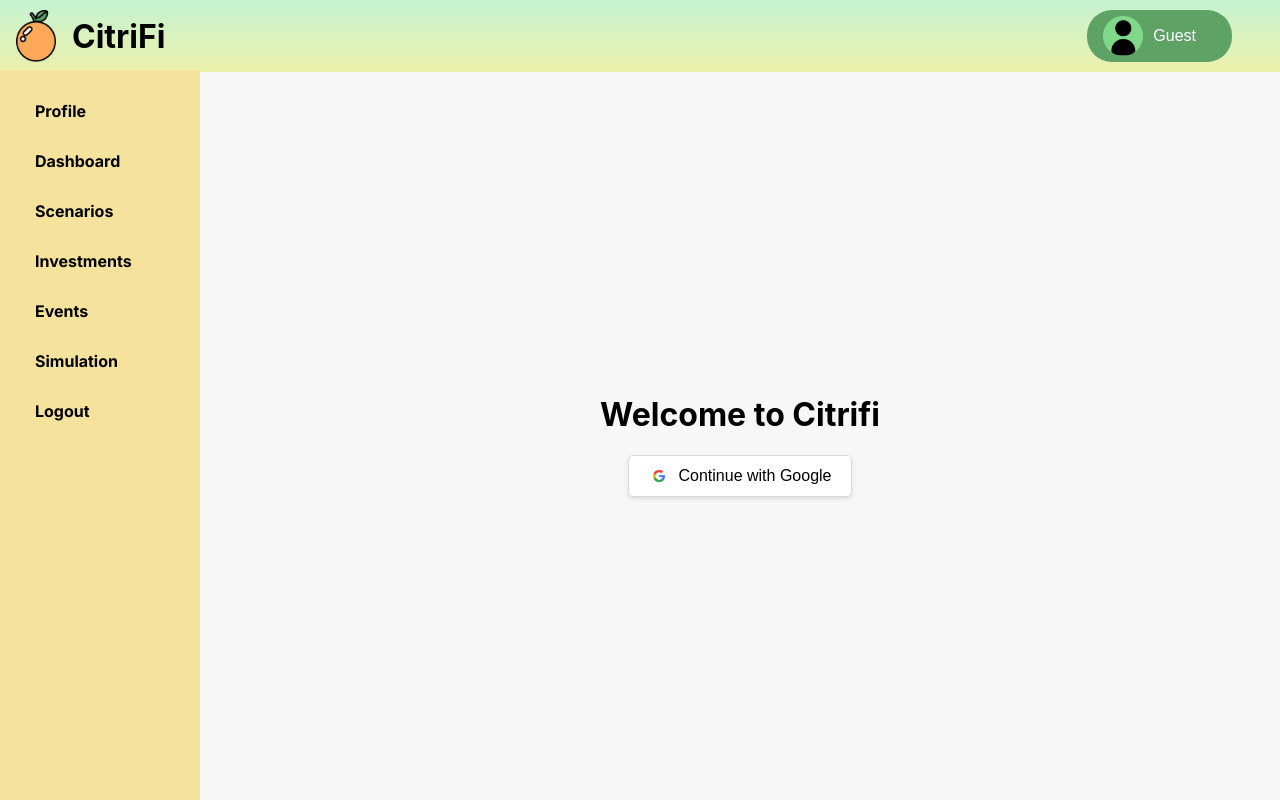
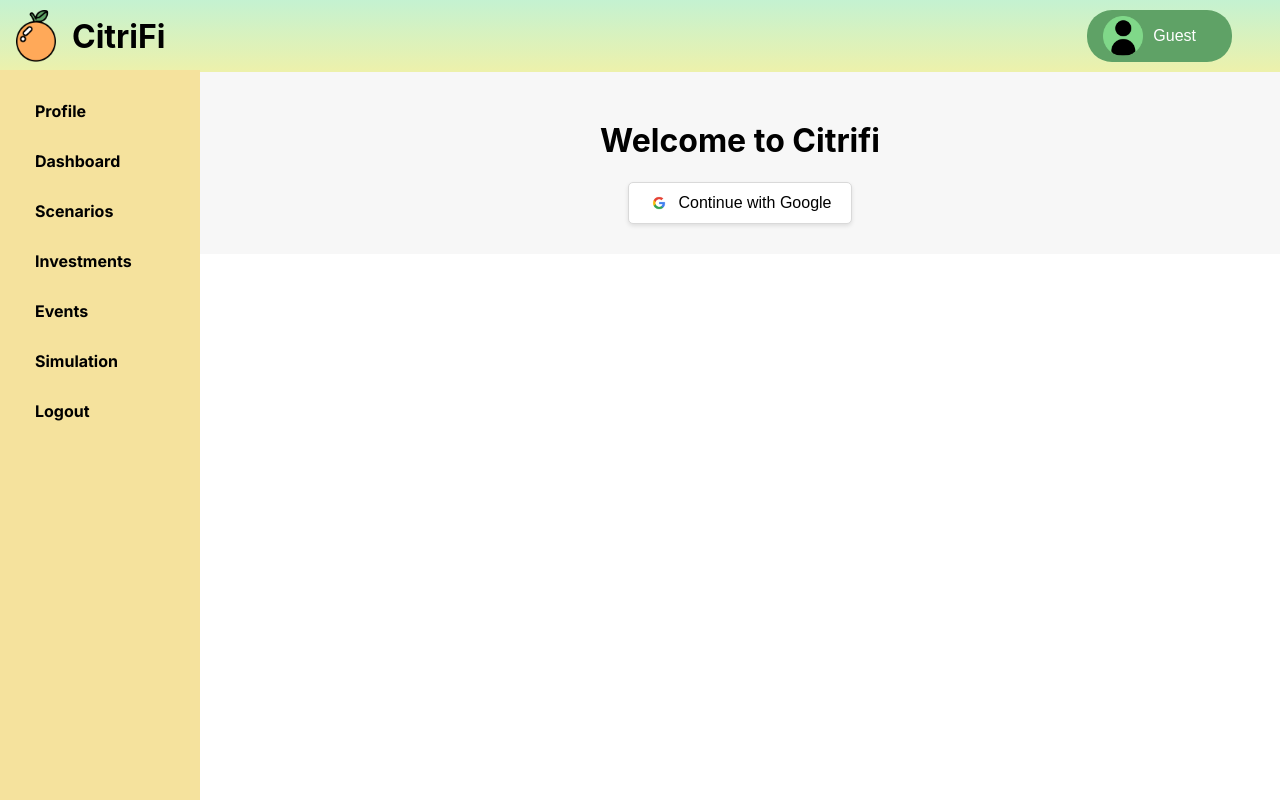
Before and after one commit to Amanda-Ng/Lifetime-Financial-Planner, a React (Create React App) app in the folder client/: page /login in a window 1280 px wide. Built offline with nearby package versions, Linux system fonts and the light colour scheme.

Commit message:
fix page height issue

```diff
--- a/client/src/App.css
+++ b/client/src/App.css
@@ -1,12 +1,3 @@
-html,
-body,
-#root,
-.App {
-  height: 100%;
-  margin: 0;
-  padding: 0;
-}
-
 .sidebar {
   width: 200px;
   height: 100vh;
```
